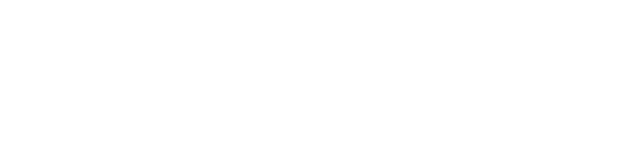
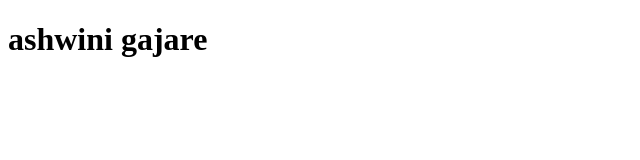
Before and after one commit to Ashiwnibarde2019/cv, a plain HTML site: page index.html in a window 1280 px wide. Shown: the whole page, without its empty margins (0-640 px from the left). Drawn offline with Linux system fonts and the light colour scheme.

Commit message:
Update index.html

```diff
--- a/index.html
+++ b/index.html
@@ -7,6 +7,6 @@
     <title>ashwini personal site</title>
   </head>
   <body>
-
+<h1>ashwini gajare</h1>
   </body>
 </html>
```
